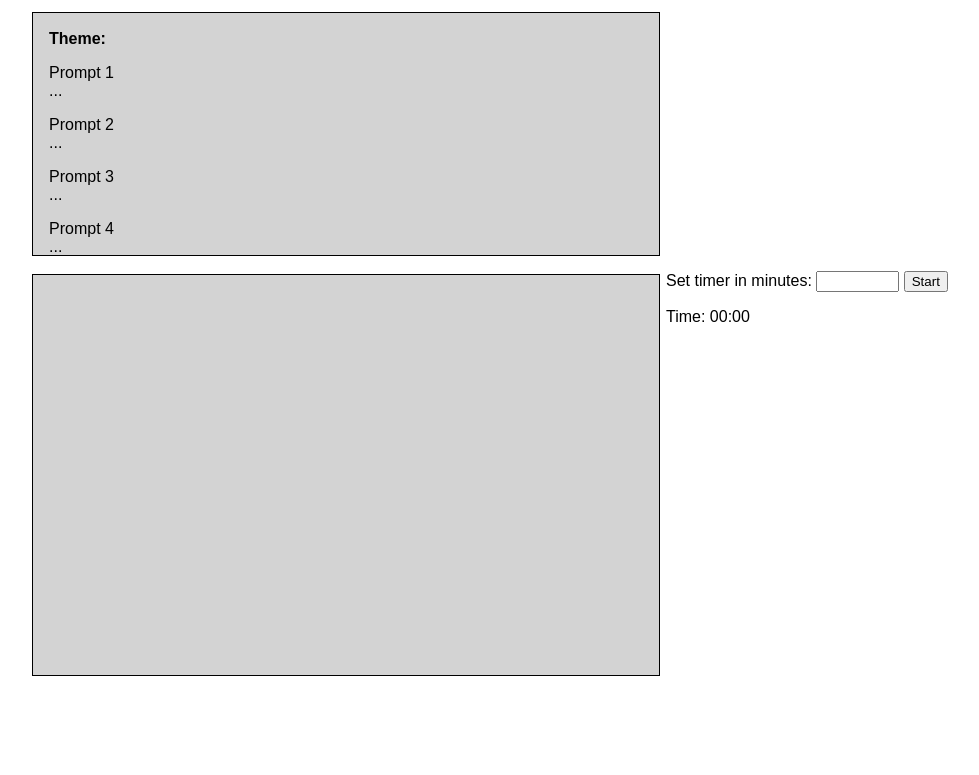
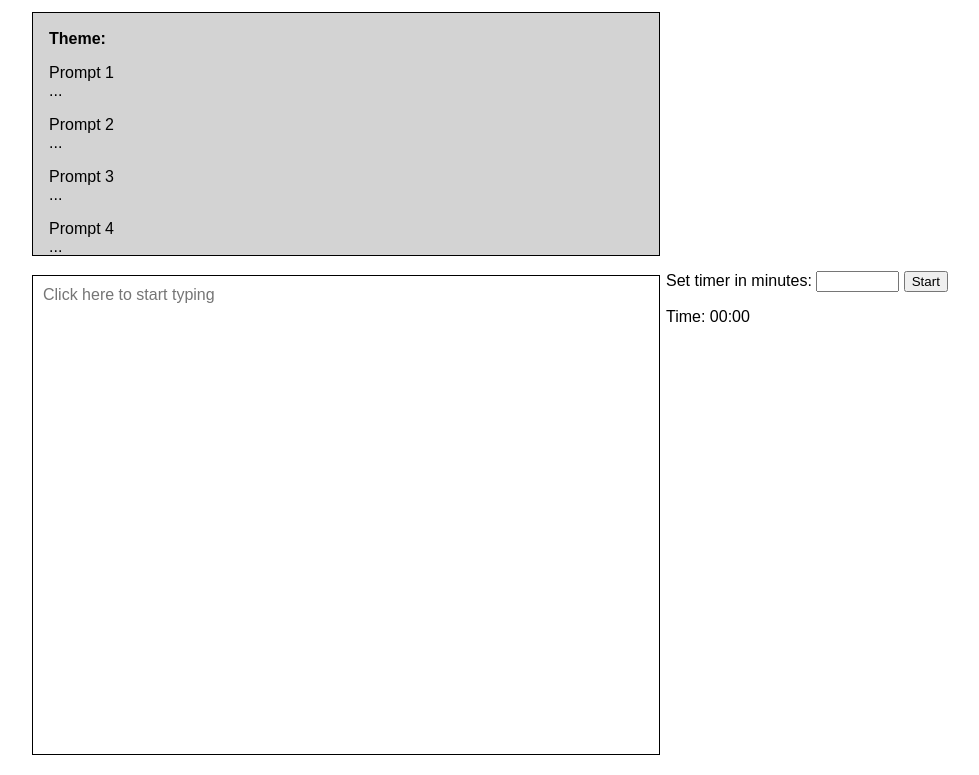
Before and after one commit to fedorum/GamSect, a plain HTML site: page index.html in a window 1280 px wide. Shown: the part 138-913 px from the top of the page, without its empty margins (294-1273 px from the left). Before the commit the page ends 821 px from the top, so only its background shows below. Drawn offline with Linux system fonts and the light colour scheme.

Commit message:
Reformatted text editor to fit within div

```diff
--- a/index.html
+++ b/index.html
@@ -30,7 +30,10 @@
             <p id="countdown">Time: 00:00</p>
         </div>
         <div class="column middle" id="textEditor">
-            <!-- <textarea id="editor" placeholder="Click here to start typing"></textarea> -->
+            <textarea id="editor" placeholder="Click here to start typing"></textarea>
+        </div>
+        <div id="footer">
+            <!-- footer -->
         </div>
         <script src="script.js"></script>
     </body>
--- a/style.css
+++ b/style.css
@@ -75,25 +75,25 @@ input[type=number] {
 }
 
 #textEditor {
-    /* max-width: 600px; */
     margin-top: 20px;
     margin-bottom: 10px;
-    max-width: 626px;
-    height: 50%;
-    background-color: lightgray;
-    outline-style: solid;
-    outline-width: 1px;
+    max-width: 628px;
+    height: 60%;
 }
 
 #editor {
-    display: block;
-    margin: auto;
-    margin-top: 20px;
     padding: 10px;
-    max-width: 606px;
-    width: 63.5%;
-    height: 91.5%;
+    width: 100%;
+    height: 100%;
     border: 1px solid;
     font-size: 16px;
     resize: none;
+    /* the following parameters make the textarea fit nicely in the div */
+    -webkit-box-sizing: border-box; /* Safari/Chrome, other WebKit */
+    -moz-box-sizing: border-box;    /* Firefox, other Gecko */
+    box-sizing: border-box;         /* Opera/IE 8+ */
 }
+
+#footer {
+    height: 10px;
+}
```
